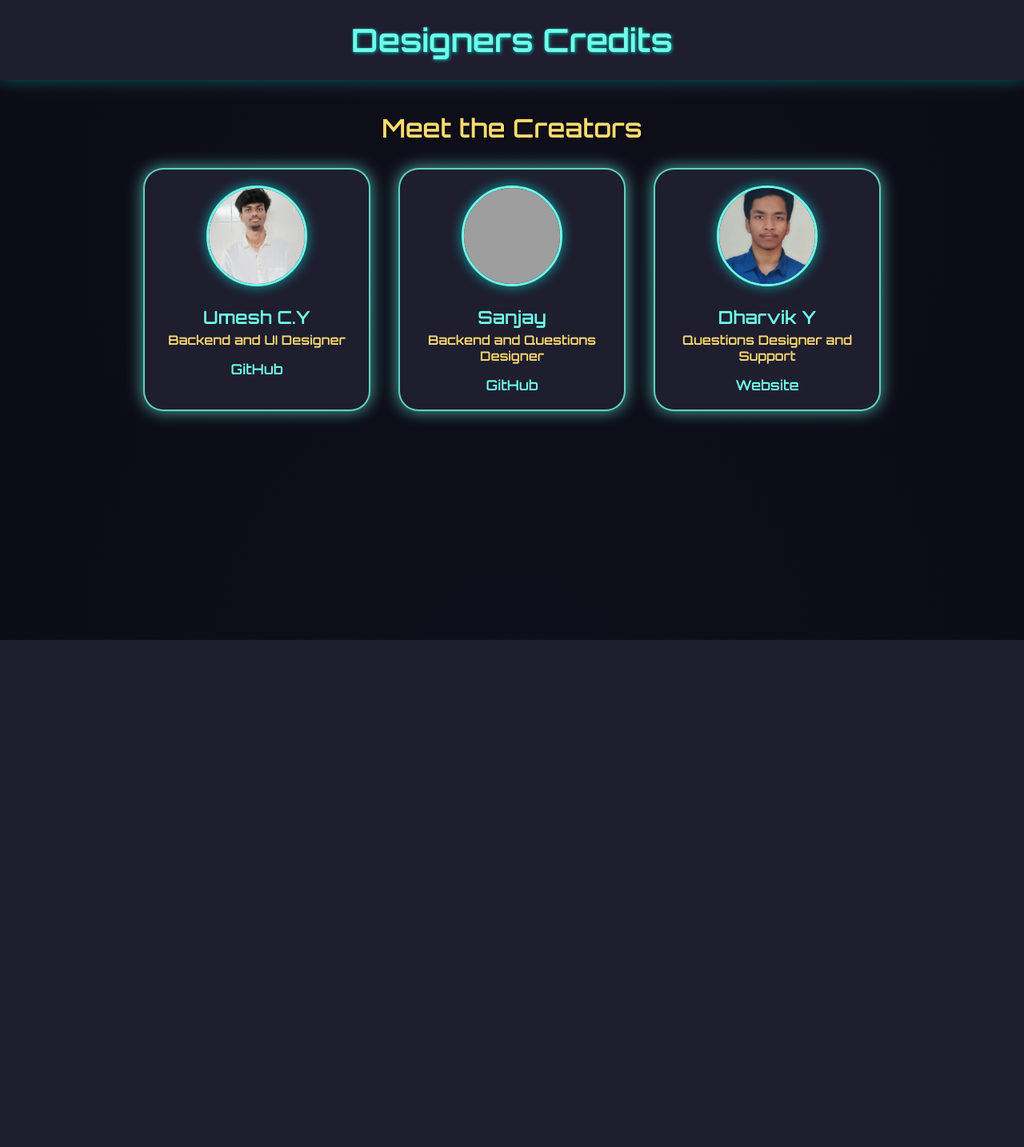
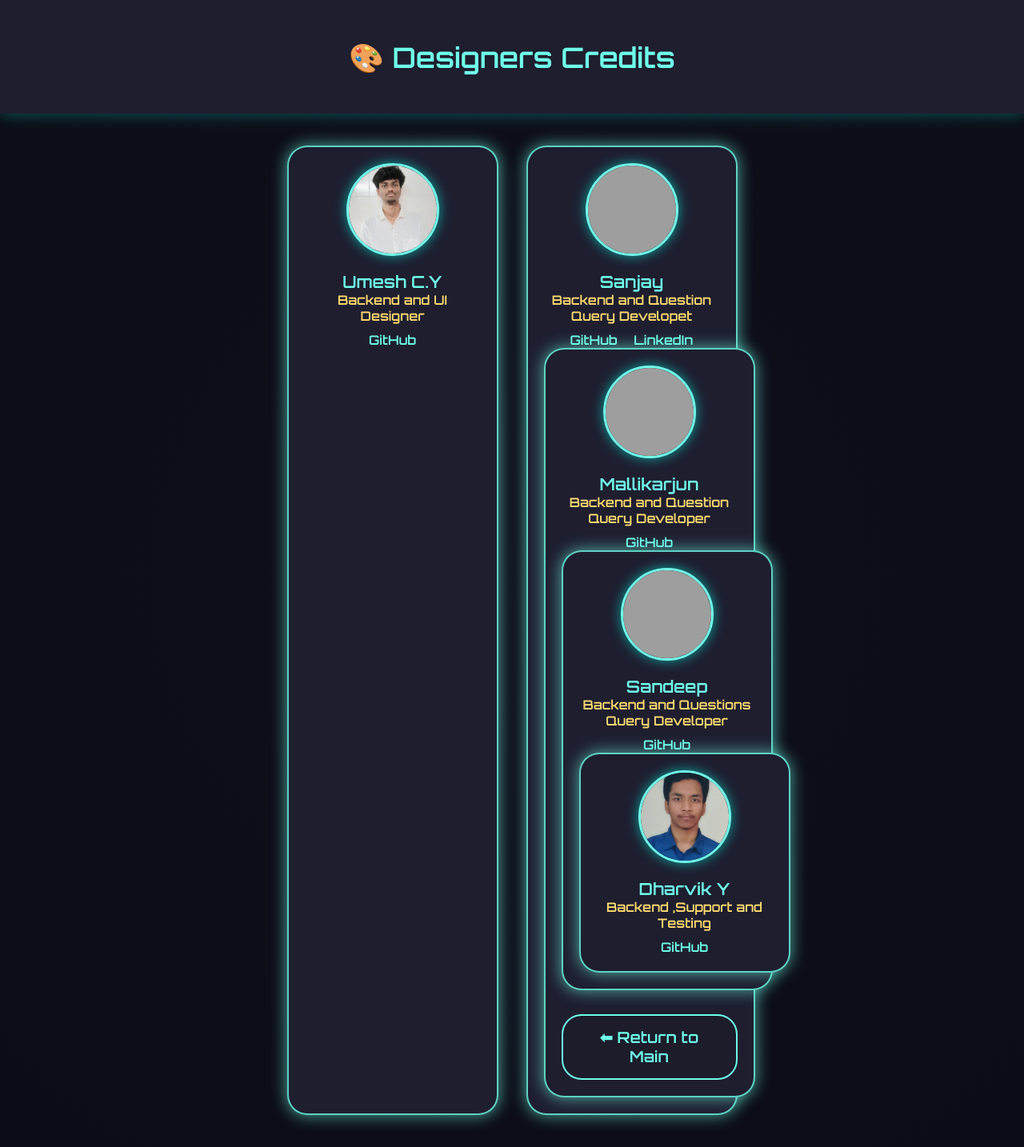
Before and after one commit to umeshyenugula/CSIR1, a Flask app: template templates/credits.html in a window 1280 px wide. Shown: the whole page at 80% size. Before the commit the page ends 800 px from the top, so only its background shows below. Run offline with Flask 3, Linux system fonts and the light colour scheme; the template is opened without the code that fills it, so the values that code supplies are empty; grey boxes are pictures that could not be loaded.

Commit message:
Update credits.html

```diff
--- a/templates/credits.html
+++ b/templates/credits.html
@@ -14,7 +14,6 @@
       background: radial-gradient(circle at center, #0f0f1b 0%, #0c0c16 100%);
       color: #f0f0f0;
       text-align: center;
-      overflow-x: hidden;
     }
 
     header {
@@ -22,26 +21,15 @@
       padding: 25px 10px;
       box-shadow: 0 0 20px #00ffee55;
     }
-
     header h1 {
-      font-size: 2.5rem;
+      font-size: 2.2rem;
       color: #6fffe9;
-      text-shadow: 1px 1px 4px #00ffeeb0;
-      margin: 0;
     }
 
     main {
       margin: 40px auto;
       max-width: 1000px;
       padding: 0 20px;
-    }
-
-    h2 {
-      font-size: 2rem;
-      color: #ffdb70;
-      margin-bottom: 30px;
-      text-shadow: 1px 1px 2px #000;
-      font-weight: 700;
     }
 
     .credits-container {
@@ -52,7 +40,7 @@
     }
 
     .credit-card {
-      width: 240px;
+      width: 220px;
       background: #1e1e2f;
       border: 2px solid #6fffe9cc;
       border-radius: 25px;
@@ -60,15 +48,14 @@
       padding: 20px;
       transition: transform 0.3s ease, box-shadow 0.3s ease;
     }
-
     .credit-card:hover {
       transform: scale(1.08);
       box-shadow: 0 0 35px #00ffee;
     }
 
     .credit-card img {
-      width: 120px;
-      height: 120px;
+      width: 110px;
+      height: 110px;
       border-radius: 50%;
       border: 3px solid #6fffe9;
       box-shadow: 0 0 15px #00ffee99;
@@ -77,99 +64,97 @@
     }
 
     .credit-name {
-      font-size: 1.4rem;
+      font-size: 1.3rem;
+      color: #6fffe9;
       font-weight: 700;
-      color: #6fffe9;
-      margin: 5px 0;
     }
-
     .credit-role {
       font-size: 1rem;
       color: #ffdb70;
-      margin-bottom: 15px;
+      margin-bottom: 10px;
     }
 
     .credit-links a {
       color: #6fffe9;
-      margin: 0 10px;
+      margin: 0 8px;
       text-decoration: none;
-      font-size: 1.1rem;
-      transition: color 0.3s;
+      font-size: 1rem;
     }
-
     .credit-links a:hover {
       color: #ffdb70;
     }
 
-    /* Responsive */
-    @media (max-width: 768px) {
-      .credit-card {
-        width: 180px;
-        padding: 15px;
-      }
-      .credit-card img {
-        width: 100px;
-        height: 100px;
-      }
-      .credit-name {
-        font-size: 1.2rem;
-      }
+    .btn {
+      margin-top: 30px;
+      display: inline-block;
+      background: #1c1c2b;
+      border: 2px solid #6fffe9;
+      color: #6fffe9;
+      font-family: 'Orbitron', sans-serif;
+      font-weight: 600;
+      font-size: 1.2rem;
+      padding: 15px 35px;
+      border-radius: 25px;
+      cursor: pointer;
+      text-decoration: none;
+      transition: all 0.3s ease;
     }
-
-    @media (max-width: 480px) {
-      .credit-card {
-        width: 150px;
-        padding: 12px;
-      }
-      .credit-card img {
-        width: 90px;
-        height: 90px;
-      }
-      .credit-name {
-        font-size: 1rem;
-      }
-      .credit-role {
-        font-size: 0.85rem;
-      }
+    .btn:hover {
+      background: #6fffe9;
+      color: #0c0c16;
+      box-shadow: 0 0 25px #6fffe9;
     }
   </style>
 </head>
 <body>
   <header>
-    <h1>Designers Credits</h1>
+    <h1>🎨 Designers Credits</h1>
   </header>
 
   <main>
-    <h2>Meet the Creators</h2>
     <div class="credits-container">
       <div class="credit-card">
-        <img src="static/images/umesh.jpg" alt="Designer Photo">
+        <img src="{{ url_for('static', filename='images/umesh.jpg') }}" alt="Designer">
         <div class="credit-name">Umesh C.Y</div>
         <div class="credit-role">Backend and UI Designer</div>
         <div class="credit-links">
           <a href="https://github.com/umeshyenugula" target="_blank">GitHub</a>
         </div>
       </div>
-
       <div class="credit-card">
-        <img src="static/images/sanjay.jpg" alt="Designer Photo">
+        <img src="{{ url_for('static', filename='images/sanjay.jpg') }}" alt="Designer">
         <div class="credit-name">Sanjay</div>
-        <div class="credit-role">Backend and Questions Designer</div>
+        <div class="credit-role">Backend and Question Query Developet</div>
         <div class="credit-links">
           <a href="https://github.com/" target="_blank">GitHub</a>
+          <a href="https://linkedin.com/" target="_blank">LinkedIn</a>
+        </div>
+        <div class="credit-card">
+        <img src="{{ url_for('static', filename='images/x.jpg') }}" alt="Designer">
+        <div class="credit-name">Mallikarjun</div>
+        <div class="credit-role">Backend and Question Query Developer</div>
+        <div class="credit-links">
+          <a href="https://github.com/umeshyenugula" target="_blank">GitHub</a>
+        </div>
+          <div class="credit-card">
+        <img src="{{ url_for('static', filename='images/y.jpg') }}" alt="Designer">
+        <div class="credit-name">Sandeep</div>
+        <div class="credit-role">Backend and Questions Query Developer</div>
+        <div class="credit-links">
+          <a href="https://github.com/umeshyenugula" target="_blank">GitHub</a>
+        </div>
+            <div class="credit-card">
+        <img src="{{ url_for('static', filename='images/dharvik.jpg') }}" alt="Designer">
+        <div class="credit-name">Dharvik Y</div>
+        <div class="credit-role">Backend ,Support and Testing</div>
+        <div class="credit-links">
+          <a href="https://github.com/umeshyenugula" target="_blank">GitHub</a>
         </div>
       </div>
+    </div>
 
-      <div class="credit-card">
-        <img src="static/images/dharvik.jpg" alt="Designer Photo">
-        <div class="credit-name">Dharvik Y</div>
-        <div class="credit-role">Questions Designer and Support</div>
-        <div class="credit-links">
-          <a href="https://github.com/dharvik-Y" target="_blank">Website</a>
-        </div>
-      </div>
-
-    </div>
+    <!-- Back button -->
+    <a href="{{ url_for('index') }}" class="btn">⬅ Return to Main</a>
   </main>
 </body>
-  </html>
+</html>
```
